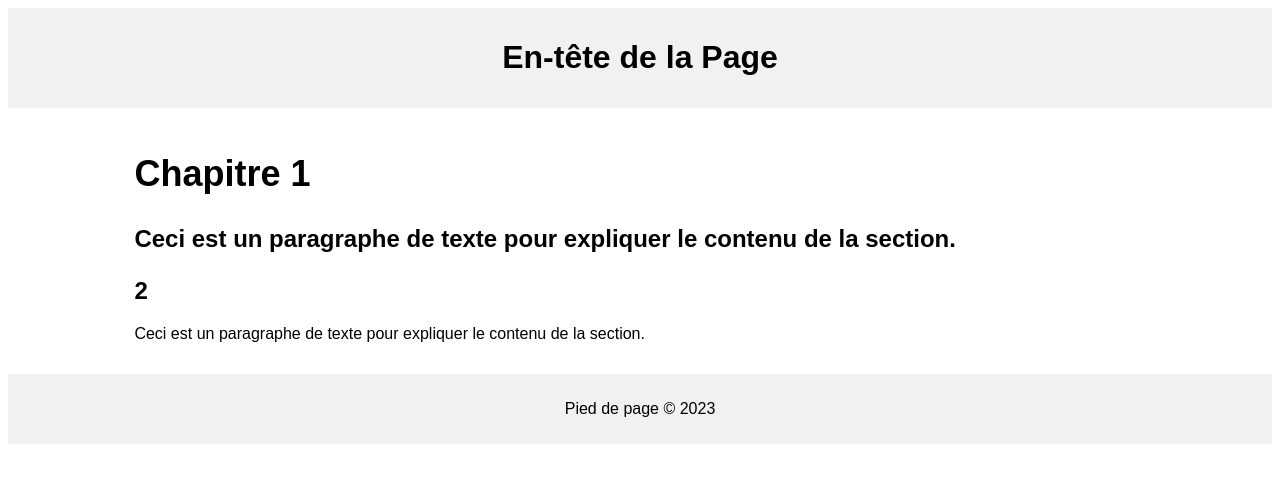
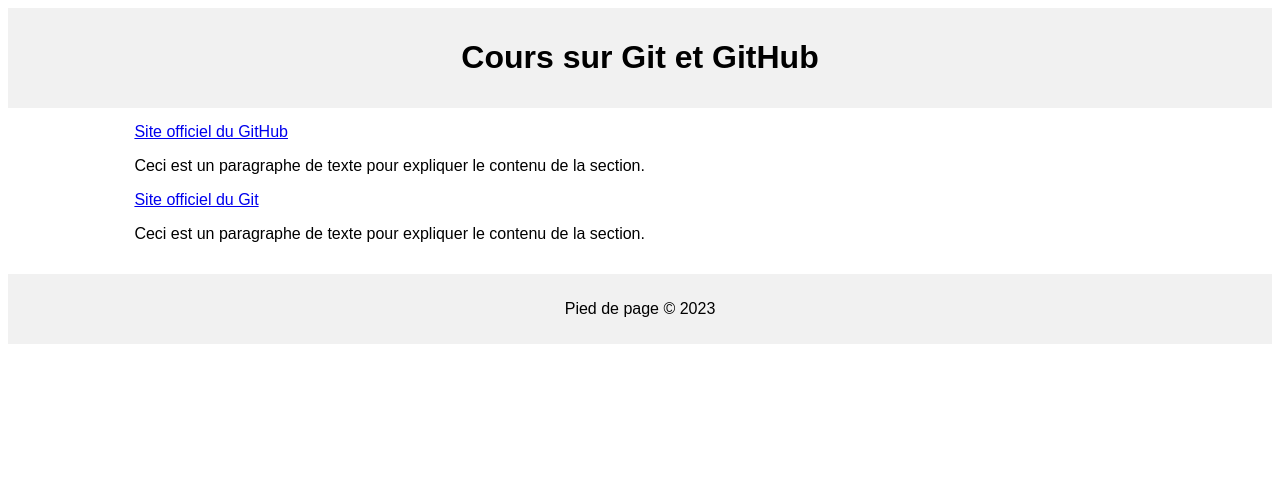
Before and after one commit to GermanBurdin1/site-sur-le-git, a plain HTML site: page public/index.html in a window 1280 px wide. Drawn offline with Linux system fonts and the light colour scheme.

Commit message:
Created branch

```diff
--- a/public/index.html
+++ b/public/index.html
@@ -23,16 +23,13 @@
 </head>
 <body>
     <header>
-        <h1>En-tête de la Page</h1>
+        <h1>Cours sur Git et GitHub</h1>
     </header>
     <main class="container">
-        <h2><a>
-            <h2>Chapitre 1</h2>
+        <a href="https://github.com/">Site officiel du GitHub</a>
         <p>Ceci est un paragraphe de texte pour expliquer le contenu de la section.</p>
-        <!-- Vous pouvez ajouter plus de contenu ici -->
-        </a> 2</h2>
+        <a href="https://git-scm.com/">Site officiel du Git</a>
         <p>Ceci est un paragraphe de texte pour expliquer le contenu de la section.</p>
-        <!-- Vous pouvez ajouter plus de contenu ici -->
     </main>
     <footer>
         <p>Pied de page © 2023</p>
```
